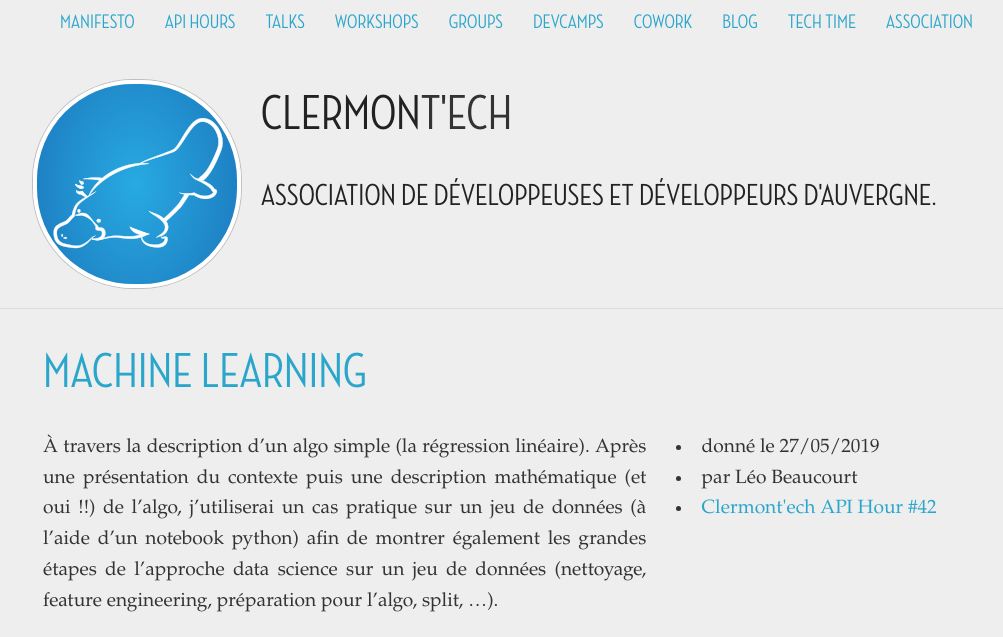
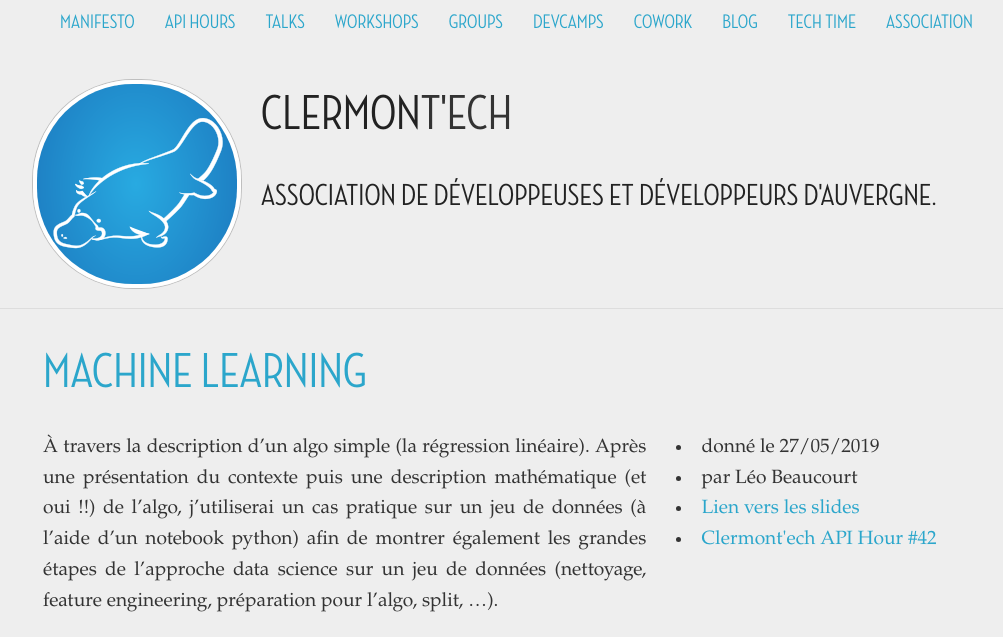
Before and after one commit to clermontech/clermontech.github.com, a Jekyll site: the page built from _posts/2019-05-27-Leo-Beaucourt-Machine-Learning.md, in a window 1280 px wide and 900 px high, cut to the strip 0-637 px from the top of the window. Shown: the whole strip, without its empty margins (137-1140 px from the left). Built offline with Jekyll 4.4.1, drawn with Linux system fonts in a browser that asks for light colours; some of the changed lines change nothing that is shown.

Commit message:
add Leo's slides

```diff
--- a/_posts/2019-05-27-Leo-Beaucourt-Machine-Learning.md
+++ b/_posts/2019-05-27-Leo-Beaucourt-Machine-Learning.md
@@ -10,7 +10,7 @@
 author_url:
 author_image:
 
-slides_url:
+slides_url: https://github.com/lbeaucourt/clermontech-api42
 video: XwclRPYV1jU
 video_start: 1028
 
```
